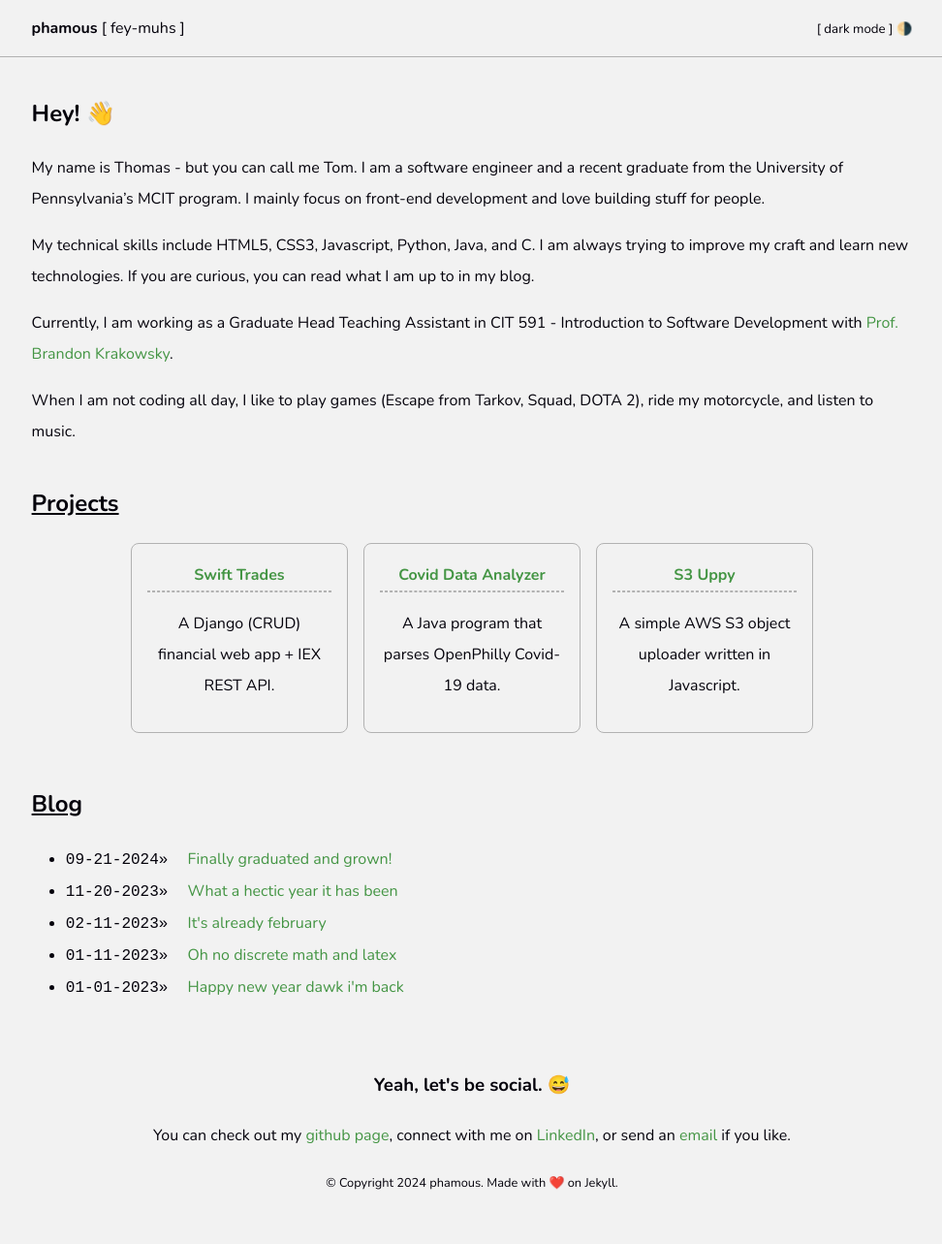
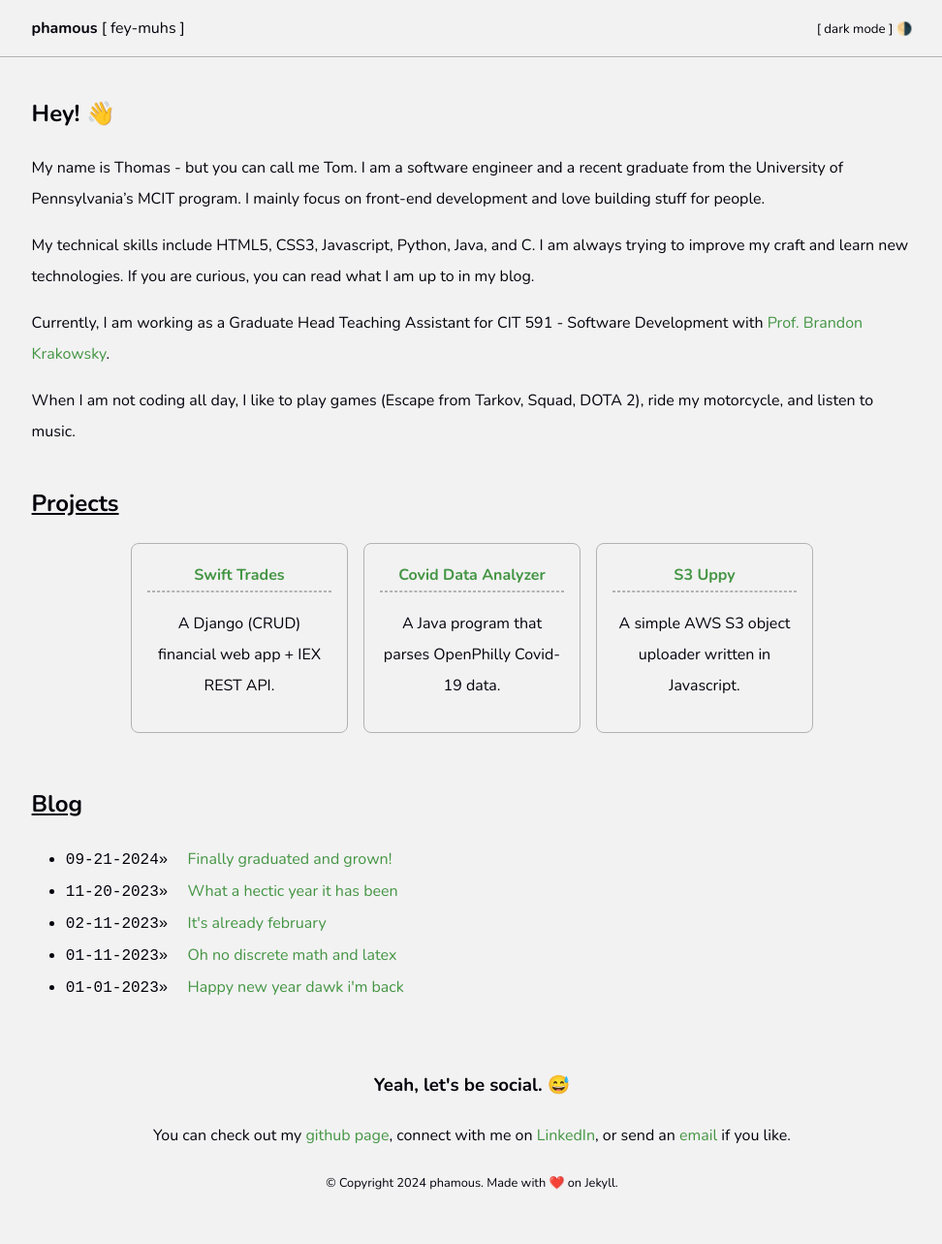
Before and after one commit to phvmous/phvmous.github.io, a Jekyll site: the page built from index.md, in a window 1280 px wide. Shown: the whole page at 97% size, without its empty margins (153-1125 px from the left). Built offline with Jekyll 4.4.1, drawn with Linux system fonts in a browser that asks for light colours; our own code applies the rules of GitHub Pages for plain Markdown files.

Commit message:
grammar fix

```diff
--- a/index.md
+++ b/index.md
@@ -8,6 +8,6 @@ My name is Thomas - but you can call me Tom. I am a software engineer and a rece
 
 My technical skills include HTML5, CSS3, Javascript, Python, Java, and C. I am always trying to improve my craft and learn new technologies. If you are curious, you can read what I am up to in my blog.
 
-Currently, I am working as a Graduate Head Teaching Assistant in CIT 591 - Introduction to Software Development with [Prof. Brandon Krakowsky](https://directory.seas.upenn.edu/brandon-krakowsky/).
+Currently, I am working as a Graduate Head Teaching Assistant for CIT 591 - Software Development with [Prof. Brandon Krakowsky](https://directory.seas.upenn.edu/brandon-krakowsky/).
 
 When I am not coding all day, I like to play games (Escape from Tarkov, Squad, DOTA 2), ride my motorcycle, and listen to music.
```
